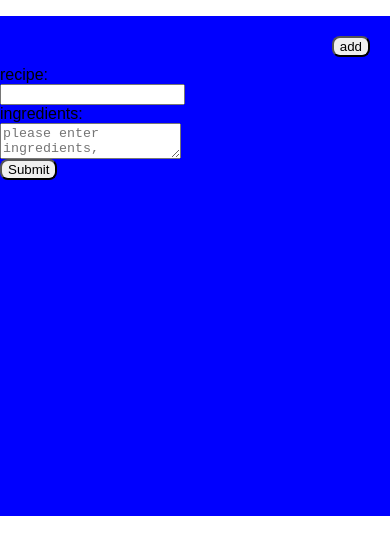
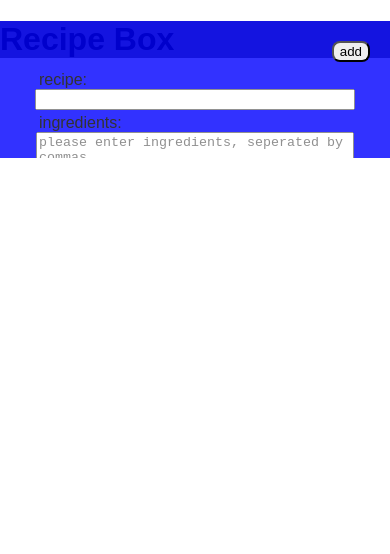
Before and after one commit to marckimbrey/recipe-box, a React app: page / in a window 390 px wide. Both pictures are taken after a click on the button "add". Shown: the top 554 px of the page. Built offline with nearby package versions, Linux system fonts and the light colour scheme; the HTML template or start-up script is replaced by a standard one.

Commit message:
responsive grid layout

```diff
--- a/package.json
+++ b/package.json
@@ -48,7 +48,8 @@
   "dependencies": {
     "classnames": "^2.2.5",
     "react": "^15.2.1",
-    "react-dom": "^15.2.1"
+    "react-dom": "^15.2.1",
+    "salvattore": "^1.0.9"
   },
   "scripts": {
     "start": "node ./scripts/start.js",
--- a/src/AddRecipe.js
+++ b/src/AddRecipe.js
@@ -3,26 +3,29 @@ import React from 'react';
 export default (props) => {
   return (
     <form className="add-form">
-      <label>recipe: </label>
+      <label for="recipe-name">recipe: </label>
       <input id="recipe-name" type="text" />
-      <label>ingredients: </label>
+      <label for="ingredients">ingredients: </label>
       <textarea
         placeholder="please enter ingredients, seperated by commas."
         id="ingredients">
 
       </textarea>
+      <label for="recipe-image">image url: </label>
+      <input id="recipe-image" type="text" />
       <input
         className="btn"
         type="submit"
         value="Submit"
         onClick={(event)=> {
           event.preventDefault();
-          console.log(document.getElementById("recipe-name").value,
-          document.getElementById("ingredients").value);
+          const recipeName = document.getElementById("recipe-name");
+          const ingredients = document.getElementById("ingredients");
+          const recipeImage = document.getElementById("recipe-image");
           props.addRecipe(
-            document.getElementById("recipe-name").value,
-            document.getElementById("ingredients").value
-          )
+            recipeName.value,
+            ingredients.value.concat("," ,recipeImage.value)
+          );
 
         }}
       />
--- a/src/App.js
+++ b/src/App.js
@@ -8,7 +8,9 @@ class App extends Component {
     let recipes = [];
     for (let i=0; i<localStorage.length; i++) {
       let key = localStorage.key(i);
-      recipes[i] = [ key, localStorage.getItem(key).split(',')];
+      let ingredients = localStorage.getItem(key).split(',');
+      let image = ingredients.pop();
+      recipes[i] = { name: key, ingredients: ingredients , image: image };
     }
     this.state = {recipes: recipes};
     this.getRecipes = this.getRecipes.bind(this);
@@ -18,7 +20,9 @@ class App extends Component {
     let recipes = [];
     for (let i=0; i<localStorage.length; i++) {
       let key = localStorage.key(i);
-      recipes[i] = [ key, localStorage.getItem(key).split(',')];
+      let ingredients = localStorage.getItem(key).split(',');
+      let image = ingredients.pop();
+      recipes[i] = { name: key, ingredients: ingredients , image: image };
     }
     this.setState({recipes: recipes});
 
@@ -44,6 +48,7 @@ class App extends Component {
   render() {
     return (
       <div className="app">
+        <h1>Recipe Box</h1>
         <button
           className="btn btn-add"
           onClick={()=>{
@@ -58,7 +63,6 @@ class App extends Component {
           recipes={this.state.recipes}
           remove={this.deleteRecipe.bind(this)}
           edit={this.editRecipe.bind(this)}
-          getRecipes={this.props.getRecipes}
         />
       </div>
     );
--- a/src/Recipe.js
+++ b/src/Recipe.js
@@ -12,7 +12,8 @@ export default (props) => {
 
       onClick={() =>  props.onToggle(props.num)}
     >
-      <h4>{props.recipe[0]}</h4>
+      <img src={props.recipe.image} alt={props.recipe.name} />
+      <h4>{props.recipe.name}</h4>
       <RecipeDetail
         recipe={props.recipe}
         edit={props.edit}
--- a/src/RecipesList.js
+++ b/src/RecipesList.js
@@ -8,7 +8,6 @@ export default class extends Component {
     this.recipes = this.props.recipes;
     this.remove = this.props.remove;
     this.edit = this.props.edit;
-    this.getRecipes = this.props.getRecipes;
     this.onChildSelect = this.onChildSelect.bind(this);
   }
   onChildSelect(id) {
@@ -20,7 +19,6 @@ export default class extends Component {
       return (
         <Recipe
         recipe={recipe}
-        getRecipes={this.getRecipes}
         edit={this.edit}
         remove={this.remove}
         onToggle={this.onChildSelect}
@@ -31,7 +29,7 @@ export default class extends Component {
     });
     return (
 
-      <ul>
+      <ul className="recipe-list" >
         {recipesList}
       </ul>
     )
--- a/src/sass/_app.scss
+++ b/src/sass/_app.scss
@@ -1,8 +1,11 @@
+$background-color: #666;
+$background-color-light: lighten($background-color, 10%);
+
 .app {
   max-width: 940px;
   width: 100%;
   margin: 0 auto;
-  background: #666;
+  background: $background-color;
   position: relative;
 }
 
@@ -35,8 +38,10 @@
 
 }
 .add-form-active {
+  position: absolute;
   background: blue;
-  height: 400px;
+  opacity: .8;
+  height: 100%;
   width: 100%;
   overflow: hidden;
   z-index: 1;
@@ -47,8 +52,33 @@
 
 }
 
+.recipe-list {
+
+  padding: 0 10px;
+  transform: translateX(0);
+  @media(min-width: 450px) {
+    padding: 0 15px;
+    column-count: 2;
+    column-gap: 10px;
+  }
+  @media(min-width: 640px) {
+    column-count: 3;
+    column-gap: 15px;
+  }
+}
+
+
 
 .recipe {
+  display: inline-block;
+  width: 100%;
+  margin-bottom: 10px;
+  opacity: .75;
+  &:hover {
+    opacity: 1;
+    background: $background-color-light;
+    box-shadow: 0px 5px 5px #333;
+  }
 
   .detail-view {
     display: none;
--- a/src/sass/main.scss
+++ b/src/sass/main.scss
@@ -12,6 +12,17 @@ li {
 .btn {
   border-radius: 8px;
 }
+input,
+textarea {
+  width: 80%;
+  margin: 0  auto 1%;
+}
+label {
+  margin-left: 10%;
+}
+img {
+  width:100%;
+}
 
 // import component styles
 @import 'app';
```
